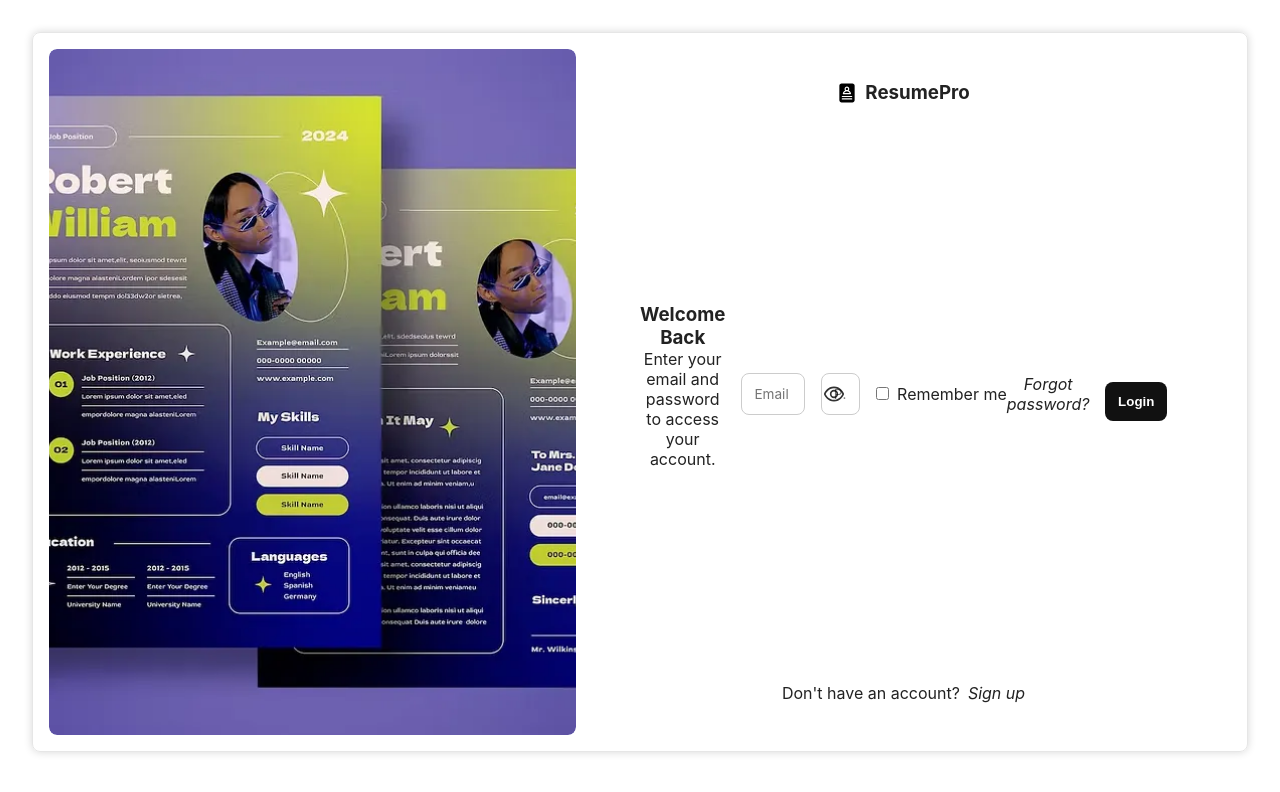
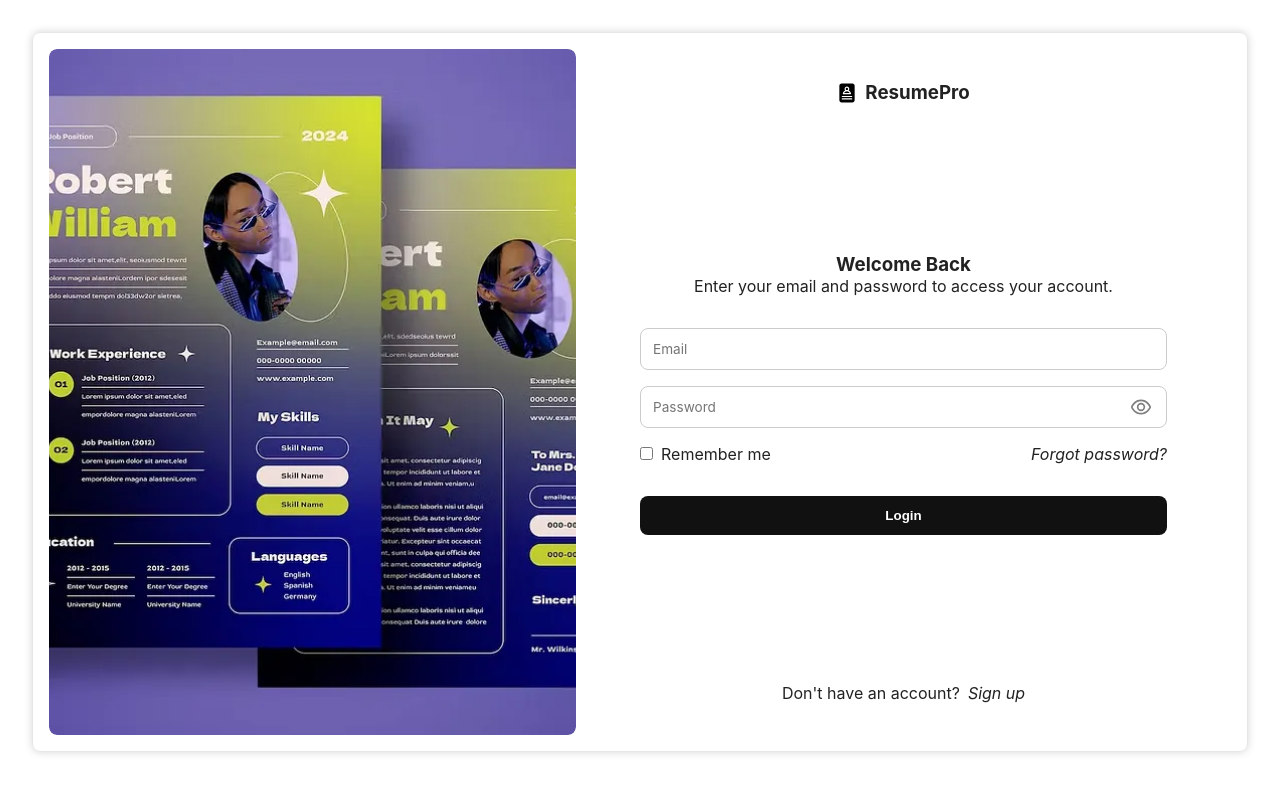
Before and after one commit to loganmwiggins/ResumePro, a React (Vite) app in the folder ResumeProProject/resumeproproject.client/: page /login in a window 1280 px wide. Shown: the top 792 px of the page. Built offline with nearby package versions, Linux system fonts and the light colour scheme; no server answers.

Commit message:
fix login and sign up form nonsense

```diff
--- a/ResumeProProject/resumeproproject.client/src/stylesheets/Login.css
+++ b/ResumeProProject/resumeproproject.client/src/stylesheets/Login.css
@@ -131,7 +131,7 @@ a:hover { font-weight: 600; }
 
     img {
         width: 1.25rem;
-        opacity: .8;
+        opacity: .5;
     }
 }
 
--- a/ResumeProProject/resumeproproject.client/src/stylesheets/ResumeBuilder.css
+++ b/ResumeProProject/resumeproproject.client/src/stylesheets/ResumeBuilder.css
@@ -1,6 +1,6 @@
 .builder-ctnr {
     display: flex;
-    flex-direction: row !important;
+    flex-direction: row;
     background: rgb(250, 250, 250);
     border-radius: .5rem;
     border: 1px solid lightgrey;
--- a/ResumeProProject/resumeproproject.client/src/stylesheets/ResumeInsights.css
+++ b/ResumeProProject/resumeproproject.client/src/stylesheets/ResumeInsights.css
@@ -1,10 +1,3 @@
-form {
-    display: flex;
-    flex-direction: row !important;
-    align-items: center;
-    justify-content: left;
-}
-
 .resume-insights-ctnr {
     padding: 2rem 0;
 
```
